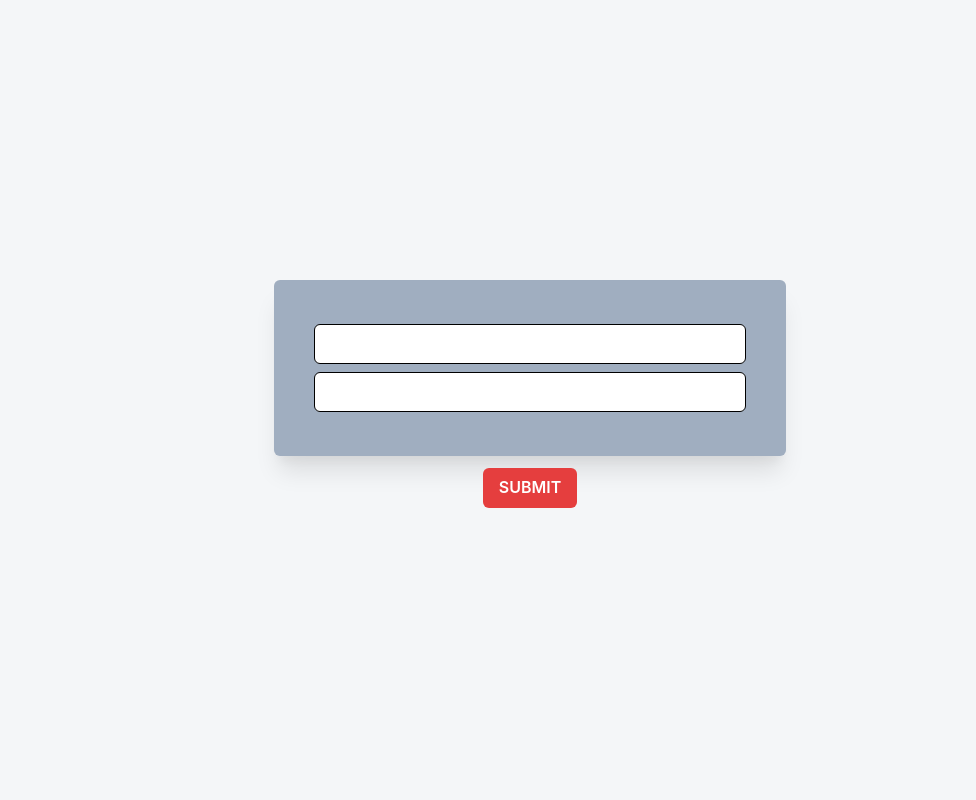
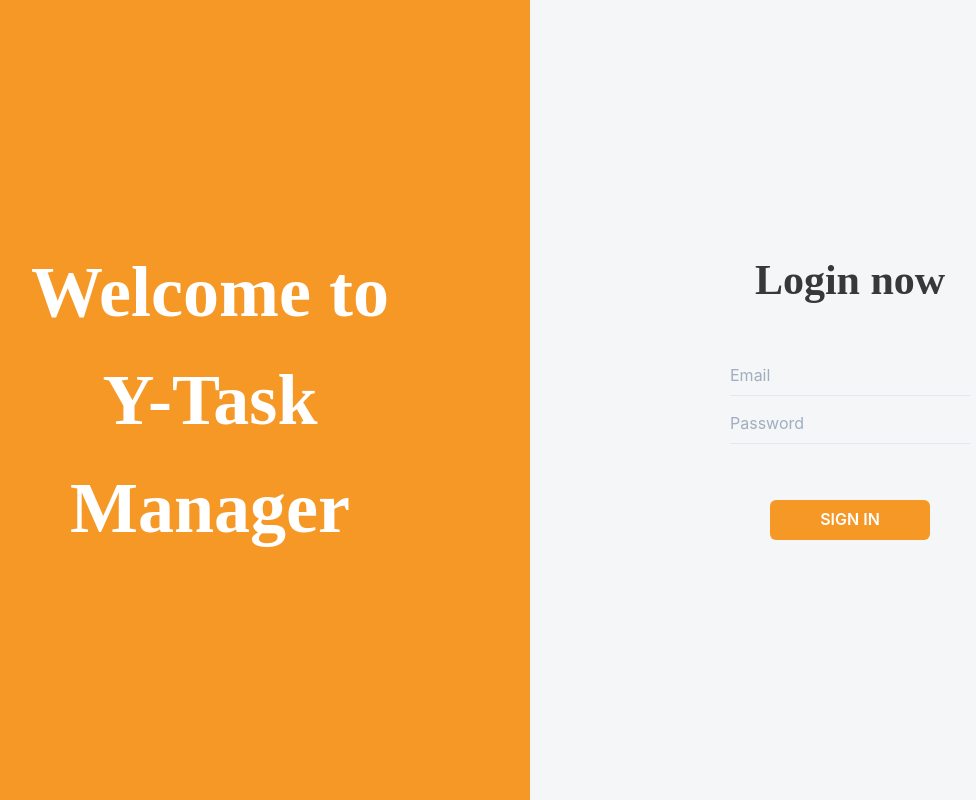
Before and after one commit to WildCodeSchool/2109-wns-remote1-yellowteam-front, a React (Create React App) app: page / in a window 1280 px wide. Shown: the whole page, without its empty margins (110-1086 px from the left). Built offline with nearby package versions, Linux system fonts and the light colour scheme; no server answers.

Commit message:
style login page

```diff
--- a/src/pages/Login.tsx
+++ b/src/pages/Login.tsx
@@ -1,5 +1,5 @@
 /* eslint-disable react/jsx-props-no-spreading */
-import { Button, Flex, FormControl, Input } from '@chakra-ui/react'
+import { Button, Flex, FormControl, Input, Text } from '@chakra-ui/react'
 import { useEffect } from 'react'
 import { FieldValues, useForm } from 'react-hook-form'
 import { useNavigate } from 'react-router-dom'
@@ -47,39 +47,51 @@ export default function Login(): JSX.Element {
   }
 
   return (
+    <Flex direction="row" alignItems="center">
+      <Flex background="#F69826" w="100%" h="100vh" alignItems="center">
+        <Text
+          textAlign="center"
+          textStyle="titleLogin"
+          color="#ffffff"
+          padding={121}
+        >
+          Welcome to Y-Task Manager
+        </Text>
+      </Flex>
       <Flex
         direction="column"
-      justify="center"
+        justifyContent="center"
         alignItems="center"
         w="full"
         h="100vh"
       >
-      <FormControl
-        shadow="xl"
-        p={10}
-        rounded="md"
-        bgColor="gray.400"
-        w={['90%', '80%', '60%', '40%']}
-        direction="column"
-      >
+        <Text textStyle="loginText">Login now</Text>
+        <FormControl p={10} w={['90%', '80%', '60%', '50%']}>
           <Input
-          bgColor="white"
-          borderColor="black"
+            variant="flushed"
+            placeholder="Email"
             my={1}
             type="text"
             {...register('email')}
           />
           <Input
-          bgColor="white"
-          borderColor="black"
+            variant="flushed"
+            placeholder="Password"
             my={1}
             type="password"
             {...register('password')}
           />
         </FormControl>
-      <Button my={3} colorScheme="red" onClick={handleSubmit(onSubmit)}>
-        SUBMIT
+        <Button
+          my={3}
+          w={['65%', '55%', '35%', '25%']}
+          backgroundColor="#F69826"
+          color="#ffffff"
+          onClick={handleSubmit(onSubmit)}
+        >
+          SIGN IN
         </Button>
+      </Flex>
     </Flex>
   )
 }
--- a/src/theme/mainTheme.ts
+++ b/src/theme/mainTheme.ts
@@ -3,6 +3,18 @@ import { extendTheme } from '@chakra-ui/react'
 const mainTheme = extendTheme({
   textStyles: {
     // you can also use responsive styles
+    titleLogin: {
+      fontSize: ['42','56', '72'],
+      fontWeight: '800',
+      color: '#38383A',
+      fontFamily: 'Avenir',
+    },
+    loginText: {
+      fontSize: ['26', '32','42'],
+      fontWeight: '800',
+      color: '#38383A',
+      fontFamily: 'Avenir',
+    },
     h1: {
       fontSize: ['32', '36'],
       fontWeight: '800',
```
Lines whose indentation alone changed are shown as unchanged.
